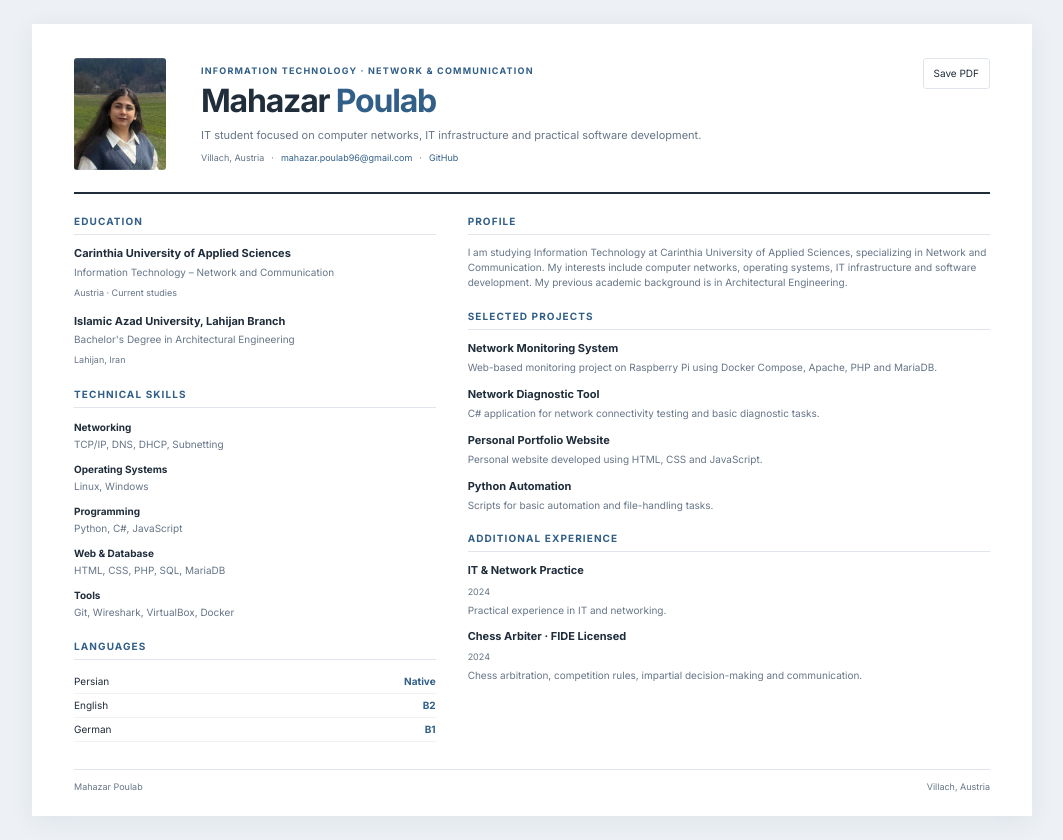
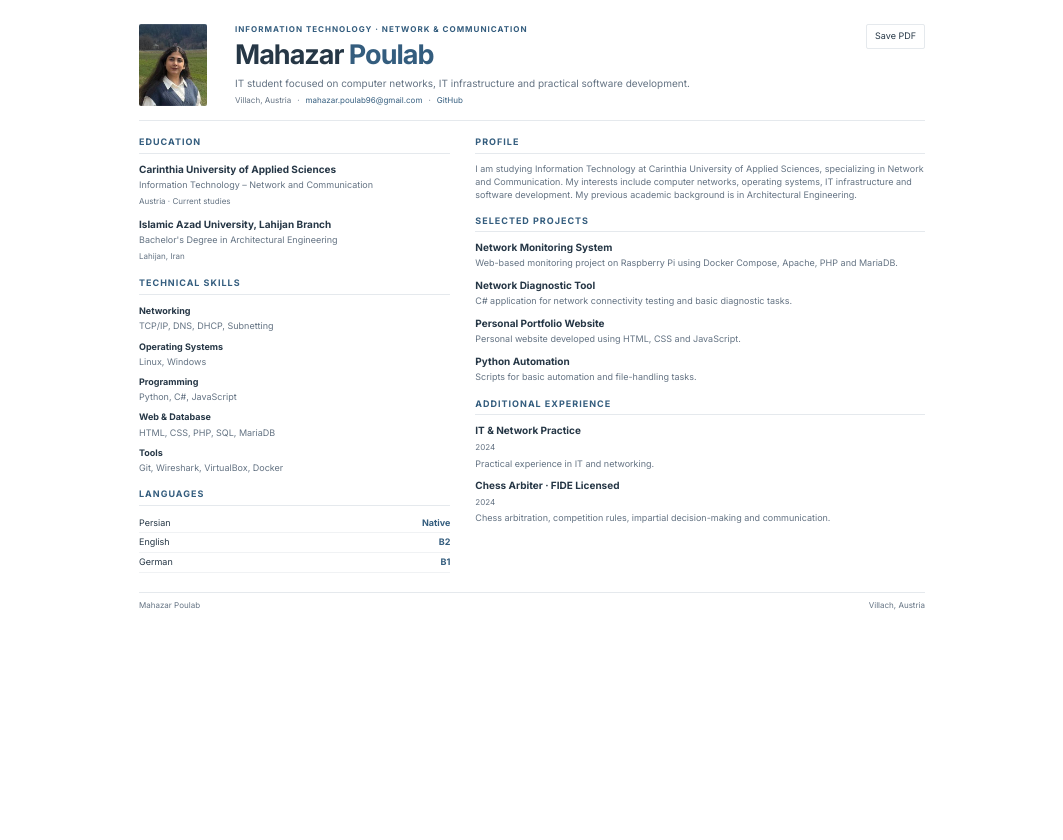
Before and after one commit to mahazarplb/mahazar-cv, a plain HTML site: page index.html in a window 1280 px wide. Shown: the whole page, without its empty margins (108-1171 px from the left). After the commit the page ends 800 px from the top, so only its background shows below. Drawn offline with Linux system fonts and the light colour scheme.

Commit message:
Refactor CSS styles for improved layout and design

```diff
--- a/style.css
+++ b/style.css
@@ -4,63 +4,66 @@
 }
 
 :root {
-    --ink: #202d3b;
-    --muted: #667587;
-    --blue: #315f88;
-    --line: #dfe5eb;
+    --ink: #263746;
+    --muted: #647383;
+    --blue: #345d7e;
+    --line: #e5e9ed;
+}
+
+html {
+    background: #ffffff;
 }
 
 body {
     margin: 0;
-    background: #edf1f5;
+    background: #ffffff;
     color: var(--ink);
     font-family: Inter, Arial, sans-serif;
-    font-size: 12px;
-    line-height: 1.5;
+    font-size: 11px;
+    line-height: 1.4;
 }
 
 .cv-page {
     width: 100%;
-    max-width: 1000px;
-    min-height: 700px;
-    margin: 24px auto;
-    padding: 34px 42px 22px;
-    background: white;
-    box-shadow: 0 5px 25px rgba(25, 45, 65, .07);
+    max-width: 850px;
+    min-height: 0;
+    margin: 0 auto;
+    padding: 24px 32px 16px;
+    background: #ffffff;
 }
 
 /* HEADER */
 
 .top {
     display: grid;
-    grid-template-columns: 105px 1fr auto;
+    grid-template-columns: 78px minmax(0, 1fr) auto;
     align-items: center;
-    gap: 22px;
-    padding-bottom: 22px;
-    border-bottom: 2px solid var(--ink);
+    gap: 18px;
+    padding-bottom: 14px;
+    border-bottom: 1px solid var(--line);
 }
 
 .photo {
-    width: 92px;
-    height: 112px;
+    width: 68px;
+    height: 82px;
     object-fit: cover;
     object-position: center;
-    border-radius: 3px;
+    border-radius: 2px;
 }
 
 .eyebrow {
-    margin: 0 0 6px;
+    margin: 0 0 4px;
     color: var(--blue);
-    font-size: 9px;
+    font-size: 8px;
     font-weight: 700;
-    letter-spacing: 1.2px;
+    letter-spacing: 1px;
 }
 
 h1 {
     margin: 0;
-    font-size: 32px;
+    font-size: 27px;
     line-height: 1.15;
-    letter-spacing: -1.2px;
+    letter-spacing: -1px;
 }
 
 h1 span {
@@ -68,17 +71,17 @@ h1 span {
 }
 
 .summary {
-    margin: 7px 0;
+    margin: 5px 0;
     color: var(--muted);
-    font-size: 11px;
+    font-size: 10px;
 }
 
 .contact-line {
     display: flex;
     flex-wrap: wrap;
-    gap: 7px;
+    gap: 6px;
     color: var(--muted);
-    font-size: 9px;
+    font-size: 8px;
 }
 
 .contact-line a {
@@ -88,50 +91,51 @@ h1 span {
 
 #print-cv {
     align-self: start;
-    padding: 7px 10px;
+    padding: 5px 8px;
     border: 1px solid var(--line);
-    border-radius: 3px;
+    border-radius: 2px;
     background: white;
     color: var(--ink);
     font: inherit;
-    font-size: 10px;
+    font-size: 9px;
     cursor: pointer;
 }
 
-/* TWO COLUMNS */
+/* MAIN COLUMNS */
 
 .columns {
     display: grid;
-    grid-template-columns: .9fr 1.3fr;
-    gap: 32px;
-    padding-top: 20px;
+    grid-template-columns: 0.9fr 1.3fr;
+    gap: 25px;
+    padding-top: 15px;
 }
 
 section {
-    margin-bottom: 19px;
+    margin-bottom: 14px;
 }
 
 h2 {
-    margin: 0 0 10px;
-    padding-bottom: 5px;
+    margin: 0 0 8px;
+    padding-bottom: 4px;
     border-bottom: 1px solid var(--line);
     color: var(--blue);
-    font-size: 10px;
-    letter-spacing: 1.1px;
+    font-size: 9px;
+    font-weight: 700;
+    letter-spacing: 1px;
 }
 
 h3 {
-    margin: 0 0 3px;
-    font-size: 11px;
+    margin: 0 0 2px;
+    font-size: 10px;
     font-weight: 700;
 }
 
 p {
-    margin: 3px 0;
+    margin: 2px 0;
 }
 
 .item {
-    margin-bottom: 12px;
+    margin-bottom: 9px;
 }
 
 .item p,
@@ -140,22 +144,23 @@ p {
 .experience p,
 .skill p {
     color: var(--muted);
-    font-size: 10px;
+    font-size: 9px;
+    line-height: 1.45;
 }
 
 small {
     color: var(--muted);
-    font-size: 9px;
+    font-size: 8px;
 }
 
 /* SKILLS */
 
 .skill {
-    margin-bottom: 8px;
+    margin-bottom: 6px;
 }
 
 .skill strong {
-    font-size: 10px;
+    font-size: 9px;
 }
 
 .skill p {
@@ -167,9 +172,9 @@ small {
 .language {
     display: flex;
     justify-content: space-between;
-    padding: 4px 0;
-    border-bottom: 1px solid #f0f2f5;
-    font-size: 10px;
+    padding: 3px 0;
+    border-bottom: 1px solid #f0f2f4;
+    font-size: 9px;
 }
 
 .language strong {
@@ -179,21 +184,21 @@ small {
 /* PROJECTS */
 
 .project {
-    margin-bottom: 12px;
+    margin-bottom: 9px;
 }
 
 .project p {
-    line-height: 1.45;
+    margin-top: 2px;
 }
 
 /* EXPERIENCE */
 
 .experience {
-    margin-bottom: 11px;
+    margin-bottom: 8px;
 }
 
 .experience p {
-    line-height: 1.4;
+    margin-top: 2px;
 }
 
 /* FOOTER */
@@ -201,34 +206,32 @@ small {
 footer {
     display: flex;
     justify-content: space-between;
-    margin-top: 8px;
-    padding-top: 10px;
+    margin-top: 5px;
+    padding-top: 7px;
     border-top: 1px solid var(--line);
     color: var(--muted);
-    font-size: 9px;
+    font-size: 8px;
 }
 
-/* LAPTOP AND SMALL SCREENS */
+/* MOBILE */
 
-@media screen and (max-width: 700px) {
+@media screen and (max-width: 650px) {
     .cv-page {
-        width: calc(100% - 20px);
-        margin: 10px auto;
-        padding: 22px;
+        padding: 18px;
     }
 
     .top {
-        grid-template-columns: 75px 1fr;
-        gap: 14px;
+        grid-template-columns: 65px minmax(0, 1fr);
+        gap: 12px;
     }
 
     .photo {
-        width: 72px;
-        height: 88px;
+        width: 60px;
+        height: 74px;
     }
 
     h1 {
-        font-size: 25px;
+        font-size: 23px;
     }
 
     #print-cv {
@@ -252,16 +255,16 @@ footer {
 
     body {
         background: white;
-        font-size: 10px;
+        font-size: 9px;
+        print-color-adjust: exact;
+        -webkit-print-color-adjust: exact;
     }
 
     .cv-page {
         width: 100%;
         max-width: none;
-        min-height: 0;
         margin: 0;
         padding: 0;
-        box-shadow: none;
     }
 
     #print-cv {
@@ -269,20 +272,16 @@ footer {
     }
 
     .columns {
-        gap: 28px;
-        padding-top: 16px;
+        gap: 22px;
+        padding-top: 12px;
     }
 
     section {
-        margin-bottom: 14px;
+        margin-bottom: 11px;
         break-inside: avoid;
     }
 
-    .top {
-        padding-bottom: 15px;
-    }
-
     footer {
-        margin-top: 5px;
+        margin-top: 4px;
     }
 }
```
